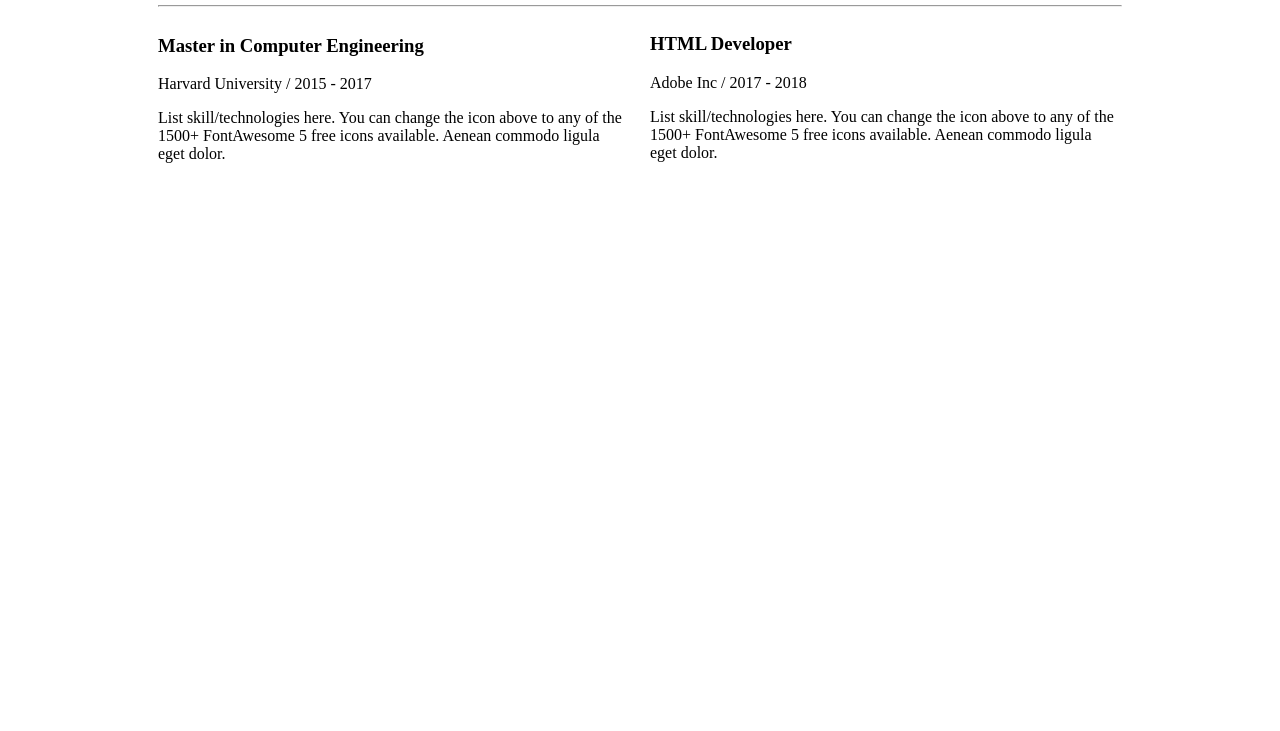
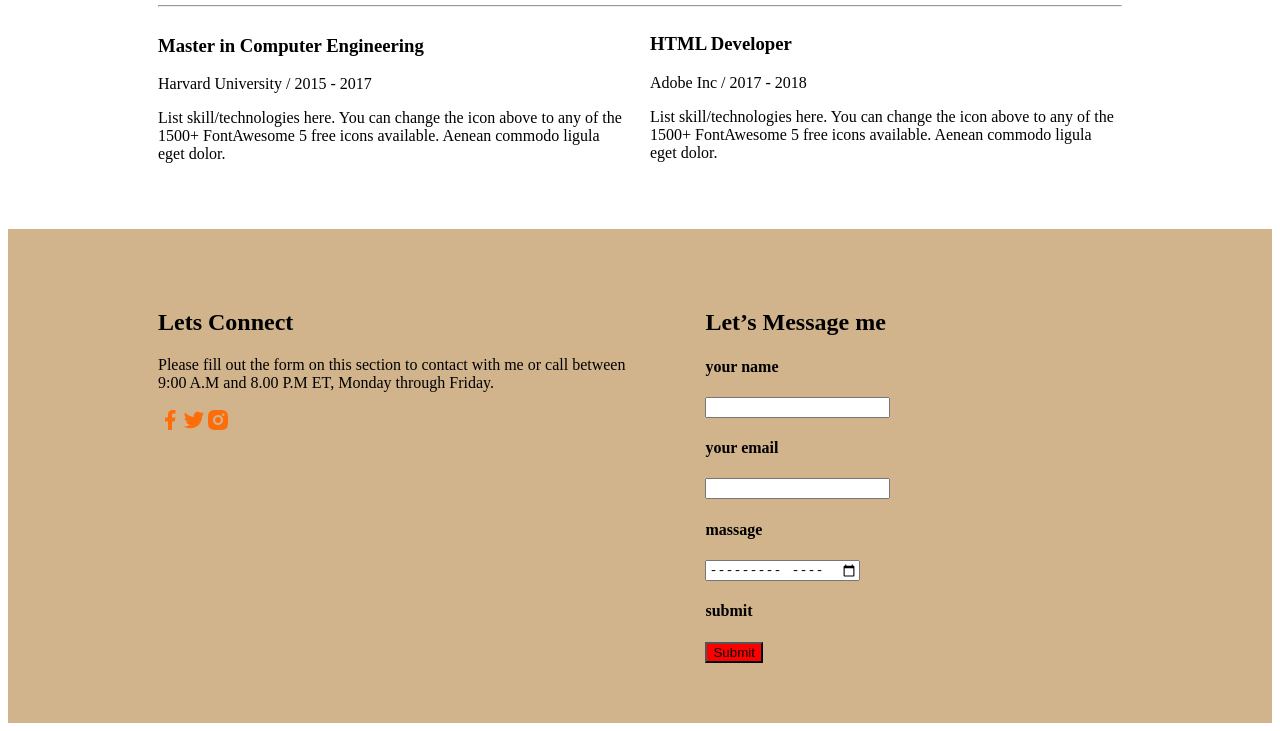
Before and after one commit to meherunratri/web-resources, a plain HTML site: page index.html in a window 1280 px wide. Shown: the part 1866-2597 px from the top of the page. Before the commit the page ends 2103 px from the top, so only its background shows below. Drawn offline with Linux system fonts and the light colour scheme.

Commit message:
added footer sections files

```diff
--- a/index.html
+++ b/index.html
@@ -54,7 +54,13 @@
    .ice{
     display: flex;
    }
-
+   .you{
+    display: flex;
+    margin: auto;
+    background-color:tan;
+    padding: 60px 150px;
+    gap: 80px;
+   }
 
 
 
@@ -209,7 +215,32 @@
        </section>
     </main>
     <footer>
+        <section>
+            <div class="you">
+            <div>
+                <h1>Lets Connect</h1>
+                <p>Please fill out the form on this section to contact with me or call between<br>
+                     9:00 A.M and 8.00 P.M ET, Monday through Friday.</p>
+                     <div class="ice">
+                        <img src="images/icons/facebook.png" alt="">
+                        <img src="images/icons/twitter.png" alt="">
+                        <img src="images/icons/insta.png" alt="">
+                     </div>
+           </div>
+           <div>
+        <h1>Let’s Message me</h1>
+        <h4>your name</h4>
+        <input type="text" name="your name" id="">
+        <h4>your email</h4>
+        <input type="email" name="your email" id="">
+        <h4>massage</h4>
+        <input type="month" name="Message" id="">
+        <h4>submit</h4>
+        <input style="background-color: red;" type="submit" name="submit" id="">
 
+          </div>
+            </div>
+        </section>
 
 
     </footer>
```
